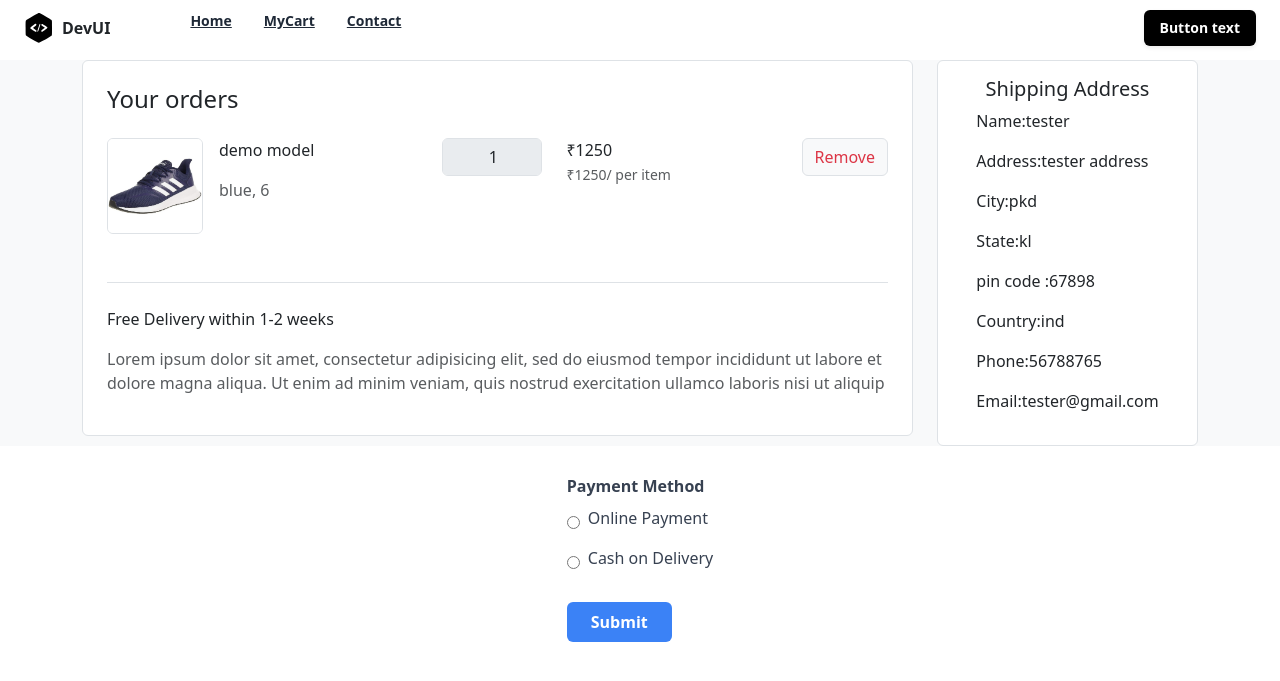
After one commit to vaisakhn/ShoeStore, a Django app: page /checkout/ in a window 1280 px wide. The commit adds this page. Shown: the top 681 px of the page. Run offline with Django 5.2, Linux system fonts and the light colour scheme; a user stored in the database is signed in; data comes from the database, SQL or seed files in the repository; some libraries are stand-ins or nearby versions.

Commit message:
created checkoutview for cod

```diff
--- a/ecommerce/urls.py
+++ b/ecommerce/urls.py
@@ -30,4 +30,5 @@ urlpatterns = [
     path('mycart/',views.MyCartView.as_view(),name='mycart'),
     path('mycart/remove/<int:pk>/',views.CartItemDelete.as_view(),name='cartitem-remove'),
     path('shipping/',views.ShippingAddressView.as_view(),name='shipping-address'),
+    path('checkout/',views.CheckOutView.as_view(),name='checkout')
 ]+ static(settings.MEDIA_URL, document_root=settings.MEDIA_ROOT)
--- a/store/admin.py
+++ b/store/admin.py
@@ -2,7 +2,7 @@ from django.contrib import admin
 
 # Register your models here.
 
-from store.models import Brand,Size,Category,Product,ProductVariant,ShippingAddress
+from store.models import Brand,Size,Category,Product,ProductVariant,ShippingAddress,OrderSummary
 
 admin.site.register(Brand)
 admin.site.register(Size)
@@ -10,3 +10,4 @@ admin.site.register(Category)
 admin.site.register(Product)
 admin.site.register(ProductVariant)
 admin.site.register(ShippingAddress)
+admin.site.register(OrderSummary)
--- a/store/models.py
+++ b/store/models.py
@@ -3,6 +3,8 @@ from django.db import models
 from django.contrib.auth.models import User
 
 from django.db.models.signals import post_save
+
+from django.db.models.signals import pre_save
 
 
 
@@ -189,17 +191,38 @@ class ShippingAddress(models.Model):
 
 
 
+class OrderSummary(models.Model):
+
+    STATUS_PENDING = 'Pending'
+    STATUS_SHIPPED = 'Shipped'
+    STATUS_DELIVERED = 'Dilivered'
+    STATUS_CANCELLED = 'Cancelled'
+
+    STATUS_CHOICES = [
+        (STATUS_PENDING, 'Pending'),
+        (STATUS_SHIPPED, 'Shipped'),
+        (STATUS_DELIVERED, 'Delivered'),
+        (STATUS_CANCELLED, 'Cancelled'),
+    ]
 
 
-class OrderSummary(models.Model):
+
 
     user_object=models.ForeignKey(User,on_delete=models.CASCADE,related_name="orders")
 
-    product_object=models.ManyToManyField(ProductVariant)
+    cart_items_object=models.ManyToManyField(CartItems)
 
     shipping_address=models.ForeignKey(ShippingAddress,on_delete=models.CASCADE)
 
-    order_id=models.CharField(max_length=200,null=True)
+    order_id=models.CharField(max_length=200,null=True,unique=True)
+
+    payment_method=models.CharField(max_length=200,null=True)
+
+    delivery_status=models.CharField(
+        max_length=200,
+        choices=STATUS_CHOICES,
+        default=STATUS_PENDING,
+    )
 
     is_paid=models.BooleanField(default=False)
 
@@ -210,6 +233,7 @@ class OrderSummary(models.Model):
     is_active=models.BooleanField(default=True)
 
     total=models.FloatField(null=True)
+
 
 
 
--- /dev/null
+++ b/store/templates/store/checkout.html
@@ -0,0 +1,105 @@
+{%extends 'store/base.html'%}
+{%block main_block%}
+{%load static%}
+<link rel="stylesheet" href="{%static 'css/my_cart.css'%}">
+<link href="https://cdn.jsdelivr.net/npm/bootstrap@5.3.3/dist/css/bootstrap.min.css" rel="stylesheet" integrity="sha384-QWTKZyjpPEjISv5WaRU9OFeRpok6YctnYmDr5pNlyT2bRjXh0JMhjY6hW+ALEwIH" crossorigin="anonymous">
+
+
+  <!-- cart + summary -->
+  <section class="bg-light my-1">
+    <div class="container">
+      <div class="row">
+        <!-- cart -->
+        <div class="col-lg-9">
+          <div class="card border shadow-0">
+            <div class="m-4">
+              <h4 class="card-title mb-4">Your orders</h4>
+              {%for p in products%}
+              <div class="row gy-3 mb-4">
+                <div class="col-lg-5">
+                  <div class="me-lg-5">
+                    <div class="d-flex">
+                      <img src="{{p.product_variant_object.variant_img.url}}" class="border rounded me-3" style="width: 96px; height: 96px;" />
+                      <div class="">
+                        <p class="nav-link">{{p.product_variant_object.product_object}}</p>
+                        <p class="text-muted">{{p.product_variant_object.color_variant}}, {{p.size_variant}}</p>
+                      </div>
+                    </div>
+                  </div>
+                </div>
+                <div class="col-lg-2 col-sm-6 col-6 d-flex flex-row flex-lg-column flex-xl-row text-nowrap">
+                  <div class="">
+                    <input disabled style="width: 100px;" class="form-control me-4" value="        {{p.quantity}}">
+                  </div>
+                  <div class="">
+                    <text class="h6">₹{{p.total}}</text> <br />
+                    <small class="text-muted text-nowrap"> ₹{{p.product_variant_object.price_variant}}/ per item </small>
+                  </div>
+                </div>
+                <div class="col-lg col-sm-6 d-flex justify-content-sm-center justify-content-md-start justify-content-lg-center justify-content-xl-end mb-2">
+                  <div class="float-md-end">
+                    <a href="{%url 'cartitem-remove' p.id%}" class="btn btn-light border text-danger icon-hover-danger"> Remove</a>
+                  </div>
+                </div>
+              </div>
+              {%endfor%}
+
+
+            </div>
+
+            <div class="border-top pt-4 mx-4 mb-4">
+              <p><i class="fas fa-truck text-muted fa-lg"></i> Free Delivery within 1-2 weeks</p>
+              <p class="text-muted">
+                Lorem ipsum dolor sit amet, consectetur adipisicing elit, sed do eiusmod tempor incididunt ut labore et dolore magna aliqua. Ut enim ad minim veniam, quis nostrud exercitation ullamco laboris nisi ut
+                aliquip
+              </p>
+            </div>
+          </div>
+        </div>
+        <!-- cart -->
+        <!-- summary -->
+        <div class="col-lg-3">
+
+            <div class="card shadow-0 border">
+              <div class="card-body">
+                <div style="display: flex;flex-direction: column;flex-wrap: wrap;justify-content: center;align-content: center;"> <h5 align="center">Shipping Address</h5>
+                    <div class="mb-3">Name:{{shipping.full_name}}</div>
+                    <div class="mb-3">Address:{{shipping.street_address}}</div>
+                    <div class="mb-3">City:{{shipping.city}}</div>
+                    <div class="mb-3">State:{{shipping.state}}</div>
+                    <div class="mb-3">pin code :{{shipping.postal_code}}</div>
+                    <div class="mb-3">Country:{{shipping.country}}</div>
+                    <div class="mb-3">Phone:{{shipping.phone_number}}</div>
+                    <div class="mb-3">Email:{{shipping.email}}</div>
+                  </div>
+              </div>
+            </div>
+          </div>
+        <!-- summary -->
+      </div>
+    </div>
+  </section> <br>
+  <!-- cart + summary -->
+   <section style="display: flex;flex-direction: column;flex-wrap: wrap;justify-content: center;align-content: center;">
+    <form method="post" action="{%url 'checkout'%}">
+        {%csrf_token%}
+        <div class="mb-4">
+            <label class="block text-gray-700 font-bold mb-2" for="payment-method">Payment Method</label>
+            <div class="flex items-center mb-2">
+                <input type="radio" id="online" name="payment-method" value="online" class="mr-2">
+                <label for="online" class="text-gray-700">Online Payment</label>
+            </div>
+            <div class="flex items-center">
+                <input type="radio" id="cod" name="payment-method" value="cod" class="mr-2">
+                <label for="cod" class="text-gray-700">Cash on Delivery</label>
+            </div>
+        </div>
+        <button type="submit" class="bg-blue-500 text-white font-bold py-2 px-4 rounded hover:bg-blue-700">Submit</button>
+   </section>
+
+  <!-- Recommended -->
+
+  <!-- Footer -->
+
+  <!-- Footer -->
+{%endblock%}
--- a/store/templates/store/shipping_address.html
+++ b/store/templates/store/shipping_address.html
@@ -53,6 +53,7 @@
                 {{ form.email }}
                 {{ form.email.errors }}
             </div>
+
             <button type="submit" class="btn btn-primary">Submit</button>
         </form>
     </div>
--- a/store/views.py
+++ b/store/views.py
@@ -11,6 +11,8 @@ from store.models import Product,ProductVariant,Cart,CartItems,ShippingAddress,O
 
 # aliasing decouple as dc
 import decouple as dc
+
+import uuid
 
 # Create your views here.
 
@@ -142,7 +144,7 @@ class ShippingAddressView(View):
             data=form_instance.cleaned_data
             ShippingAddress.objects.create(**data,user_object=self.request.user)
 
-            return render(request,'store/create_order.html')
+            return redirect('checkout')
 
         return render(request,'store/shipping_address.html',{'form':form_instance})
 
@@ -151,38 +153,89 @@ import razorpay
 
 class CheckOutView(View):
     def get(self,request,*args,**kwargs):
-        client=razorpay.Client(auth=(KEY_ID,KEY_SECRET))
-        amount=request.user.basket.wishlist_total * 100
-        data={"amount":amount,"currency":"INR","receipt":"order_rcptid_11"}
-        payment=client.order.create(data=data)
+        # client=razorpay.Client(auth=(KEY_ID,KEY_SECRET))
+        # amount=request.user.basket.wishlist_total * 100
+        # data={"amount":amount,"currency":"INR","receipt":"order_rcptid_11"}
+        # payment=client.order.create(data=data)
 
         # create order_object
-        cart_items=request.user.cart.cart_items.filter(is_order_placed=False)
-        total=0
-        for c in cart_items:
-            total+=c.total
+        qs=request.user.cart.cart_items.filter(is_order_placed=False)
 
-        order_summery_obj=OrderSummary.objects.create(
-            user_object=request.user,
-            order_id=payment.get('id'),
-            shipping_address=ShippingAddress.objects.filter(user_object=request.user).order_by('created_date').first(),
-            total=total
-        )
-
-        for ci in cart_items:
-            order_summery_obj.project_objects.add(ci.project_object)
-            order_summery_obj.save()
+        shipping_address=ShippingAddress.objects.filter(user_object=request.user).order_by('created_date').first()
 
 
+        return render(request,'store/checkout.html',{'products':qs,"shipping":shipping_address})
+
+
+    def post(self,request,*args,**kwargs):
+
+        payment_method=request.POST.get('payment-method')
+
+        if payment_method == 'cod':
+            def generate_order_id():
+
+                return str(uuid.uuid4())
+
+            order_id = generate_order_id()
+
+            qs=request.user.cart.cart_items.filter(is_order_placed=False)
+            total=0
+            for p in qs:
+                total+=p.total
+
+            cart_items=qs
+            order_summery_obj=OrderSummary.objects.create(
+                user_object=request.user,
+                order_id=order_id,
+                shipping_address=ShippingAddress.objects.filter(user_object=request.user).order_by('created_date').first(),
+                total=total
+                )
+            for ci in cart_items:
+                order_summery_obj.cart_items_object.add(ci)
+                order_summery_obj.payment_method='cash on delivery'
+                order_summery_obj.save()
+
+
+
+            for ci in cart_items:
+                ci.is_order_placed=True
+                ci.save()
+
+        else:
+            print('payment------',"online")
+
+
+        return redirect('index')
+
+
+        # def generate_order_id():
+
+        #     return str(uuid.uuid4())
+
+        # order_id = generate_order_id()
+
+
+        # order_summery_obj=OrderSummary.objects.create(
+        #     user_object=request.user,
+        #     order_id=order_id,
+        #     shipping_address=ShippingAddress.objects.filter(user_object=request.user).order_by('created_date').first(),
+        #     total=total
+        # )
+
         # for ci in cart_items:
-        #     ci.is_order_placed=True
-        #     ci.save()
+        #     order_summery_obj.project_objects.add(ci.project_object)
+        #     order_summery_obj.save()
 
-        context={
-            'key':KEY_ID,
-            'amount':data.get('amount'),
-            'currency':data.get('currency'),
-            'order_id':payment.get('id')
-        }
 
-        return render(request,'store/payment.html',context)
+        # # for ci in cart_items:
+        # #     ci.is_order_placed=True
+        # #     ci.save()
+
+        # # context={
+        # #     'key':KEY_ID,
+        # #     'amount':data.get('amount'),
+        # #     'currency':data.get('currency'),
+        # #     'order_id':payment.get('id')
+        # # }
+
+        # return render(request,'store/checkout.html',context)
```
Also changed, not shown: db.sqlite3, store/migrations/0004_alter_ordersummary_order_id.py (added), store/migrations/0005_remove_ordersummary_product_object_and_more.py (added), store/migrations/0006_ordersummary_payment_method.py (added), store/migrations/0007_ordersummary_delivery_status.py (added).
